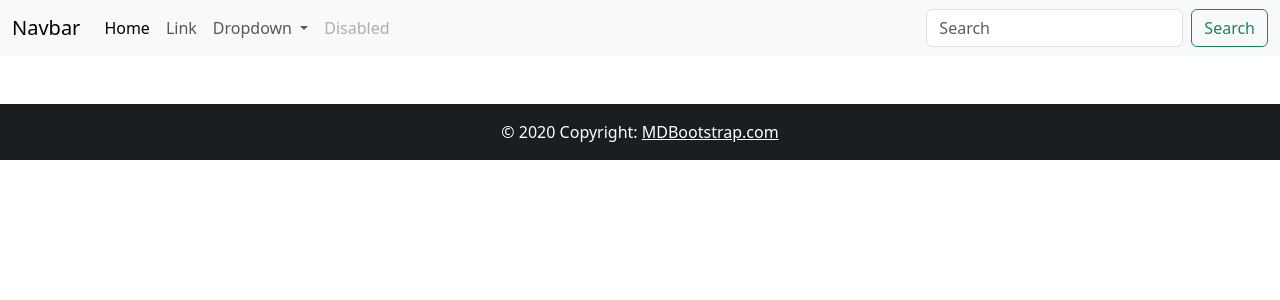
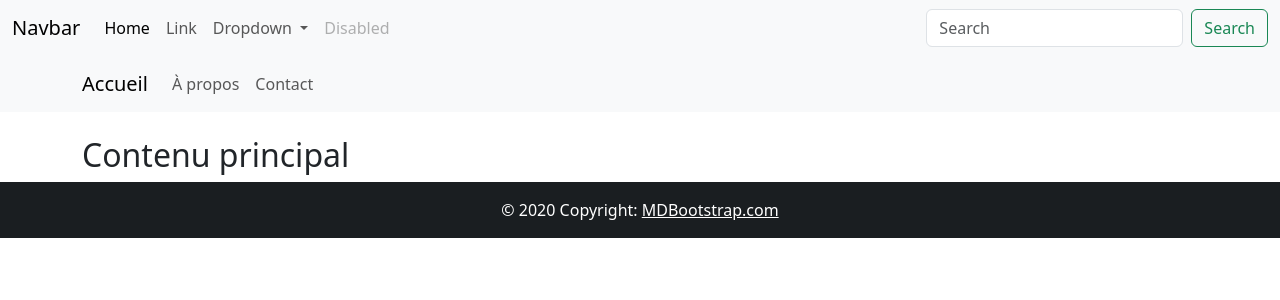
Before and after one commit to mintoua/angular-course, an Angular app: page / in a window 1280 px wide. Shown: the top 300 px of the page. Built offline with nearby package versions, Linux system fonts and the light colour scheme.

Commit message:
added navbar component

```diff
--- a/src/app/app.component.html
+++ b/src/app/app.component.html
@@ -1,6 +1,9 @@
 <app-header></app-header>
-<div class="container mt-5">
+<app-navbar></app-navbar>
 
+<div class="container mt-4">
+  <h2>Contenu principal</h2>
+  <!-- Votre contenu principal ici -->
+</div>
 
-</div>
 <app-footer></app-footer>
--- a/src/app/app.module.ts
+++ b/src/app/app.module.ts
@@ -5,13 +5,15 @@
 import { CoursDetailsComponent } from './cours-details/cours-details.component';
 import { HeaderComponent } from './header/header.component';
 import { FooterComponent } from './footer/footer.component';
+import { NavbarComponent } from './navbar/navbar.component';
 
 @NgModule({
   declarations: [
     AppComponent,
     CoursDetailsComponent,
     HeaderComponent,
-    FooterComponent
+    FooterComponent,
+    NavbarComponent
   ],
   imports: [
     BrowserModule
--- /dev/null
+++ b/src/app/navbar/navbar.component.html
@@ -0,0 +1,19 @@
+<nav class="navbar navbar-expand-lg navbar-light bg-light">
+  <div class="container">
+    <a class="navbar-brand" href="#">Accueil</a>
+    <button class="navbar-toggler" type="button" data-toggle="collapse" data-target="#navbarNav"
+            aria-controls="navbarNav" aria-expanded="false" aria-label="Toggle navigation">
+      <span class="navbar-toggler-icon"></span>
+    </button>
+    <div class="collapse navbar-collapse" id="navbarNav">
+      <ul class="navbar-nav ml-auto">
+        <li class="nav-item">
+          <a class="nav-link" href="#">À propos</a>
+        </li>
+        <li class="nav-item">
+          <a class="nav-link" href="#">Contact</a>
+        </li>
+      </ul>
+    </div>
+  </div>
+</nav>
```
Also changed, not shown: src/app/navbar/navbar.component.ts (added, +10 -0 lines), src/app/navbar/navbar.component.css (added), 1 other file (tests, documents, lock files or other folders).
